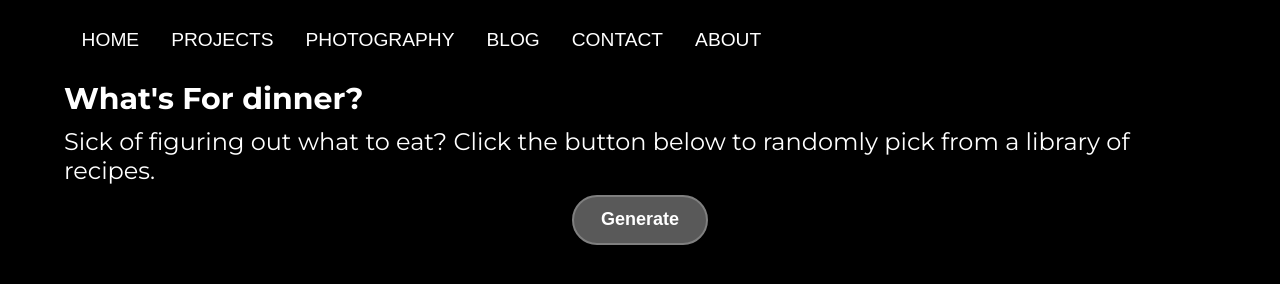
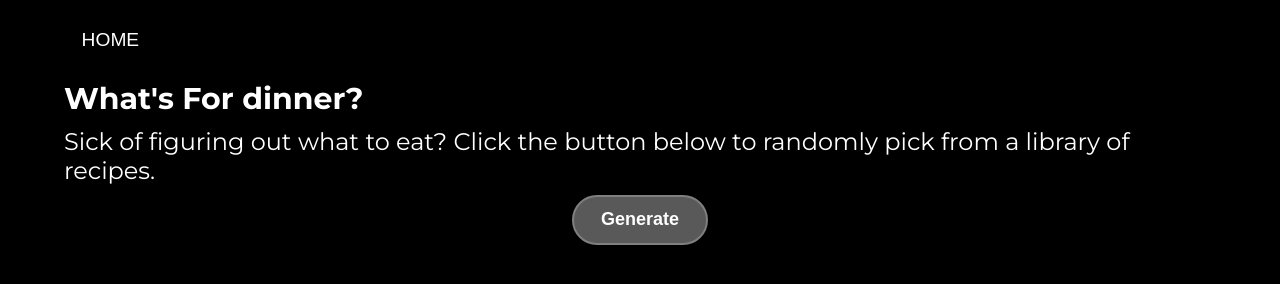
Before and after one commit to bogusindustries/random, a plain HTML site: page projects/random-recipe-2.html in a window 1280 px wide. Drawn offline with Linux system fonts and the light colour scheme.

Commit message:
Recipe Page Update
Remove Unused Buttons

```diff
--- a/projects/random-recipe-2.html
+++ b/projects/random-recipe-2.html
@@ -18,11 +18,11 @@
         <div class="header">
         <ul>
             <li><button class="navigationButton" id="homeButton">HOME</button></li>
-            <li><button class="navigationButton" id="animationButton">PROJECTS</button></li>
+            <!-- <li><button class="navigationButton" id="animationButton">PROJECTS</button></li>
             <li><button class="navigationButton" id="photographyButton">PHOTOGRAPHY</button></li>
             <li><button class="navigationButton" id="blogButton">BLOG</button></li>
             <li><button class="navigationButton" id="contactButton">CONTACT</button></li>
-            <li><button class="navigationButton" id="aboutButton">ABOUT</button></li>
+            <li><button class="navigationButton" id="aboutButton">ABOUT</button></li> -->
         </ul>
     </div>
 
```
